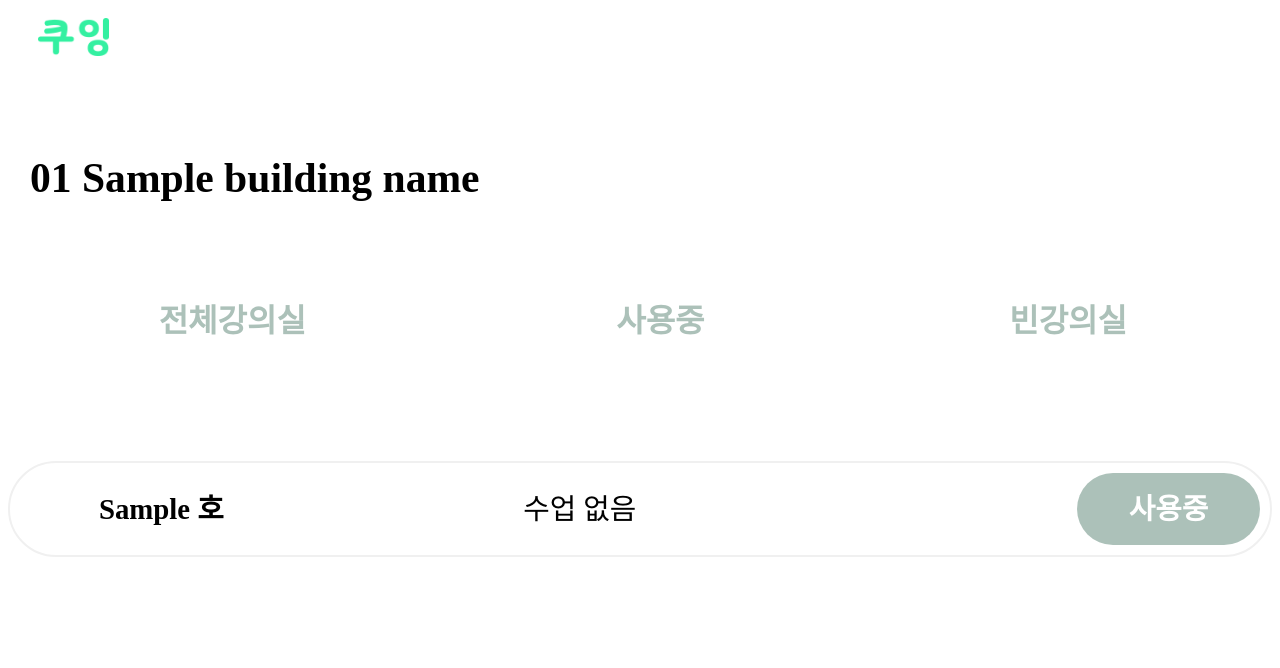
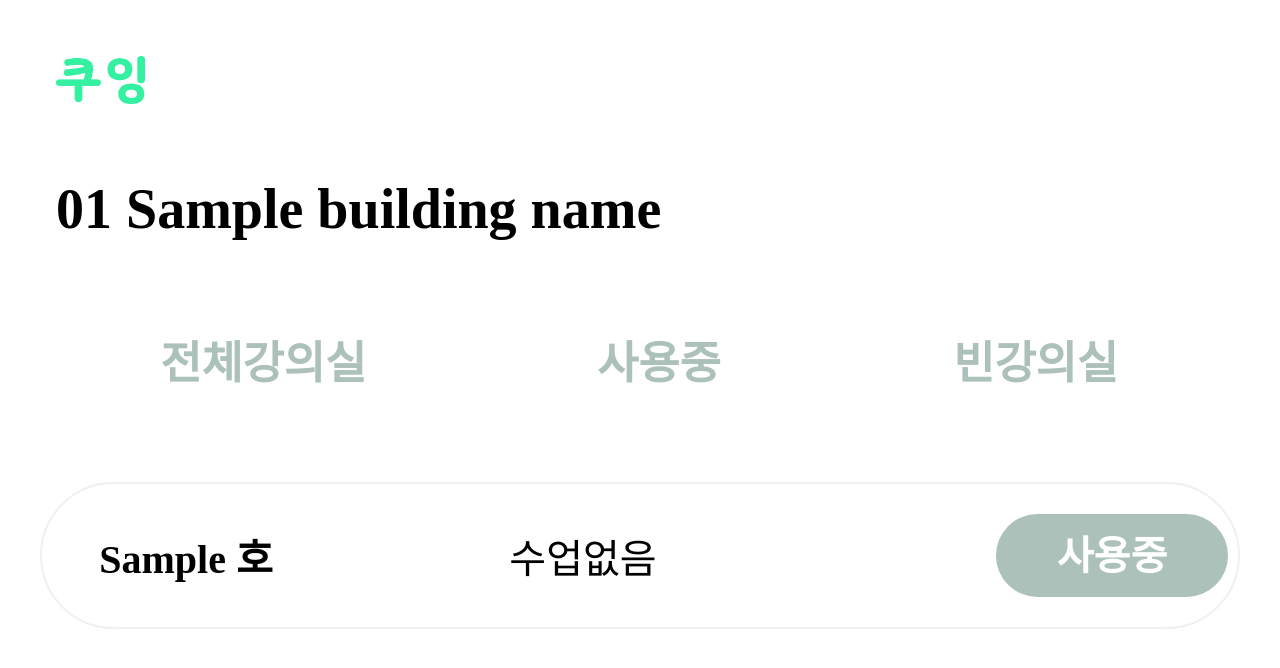
Before and after one commit to JeonK1/KUing, a Django app: template time_table/templates/room_list.html in a window 1280 px wide. Shown: the top 668 px of the page. Run offline with Django 3.2, Linux system fonts and the light colour scheme; tables that the repository leaves empty hold one stand-in row (values such as "Sample post"); the template is opened without the code that fills it: values that come from a table or form of the project are taken from there, most other values are stand-ins (such as "Sample title", 1, 10 or a date in 2020).

Commit message:
index page, room_list page design fix

```diff
--- a/time_table/static/css/index.css
+++ b/time_table/static/css/index.css
@@ -13,9 +13,9 @@ input::placeholder {
     width:100%;
 }
 .ic_kuing{
-    height: 38px;
+    height: 3rem;
     left:0;
-    margin: 10px 0px 0px 30px;
+    margin: 3rem 0px 0px 3rem;
 }
 .ic_mypage{
     position:absolute;
@@ -27,7 +27,7 @@ input::placeholder {
 }
 .building_container{
     position:relative;
-    top:100px;
+    top:5rem;
 }
 .class_grid{
     display: grid;
@@ -38,8 +38,7 @@ input::placeholder {
     width: 80%;
     height: 250px;
     margin: 0 auto;
-    padding: 7em 0px 40px 0px;
-    margin-bottom: 30px;
+    padding: 7em 0px 5em 0px;
     text-align:center;
     background-image: url("http://localhost:8000/static/img/building_circle.png");
     background-size: cover;
@@ -47,14 +46,16 @@ input::placeholder {
     background-position: center;
 }
 .building_num{
-
     color: #34F0A2;
     /* font-size: 35px; */
-    font-size: 3rem;
+    font-size: 6em;
     font-weight: bold;
 }
 .building_name{
-    font-size: 2rem;
+    font-family: NanumGothic;
+    font-weight: normal;
+    color:black;
+    font-size: 2.5em;
 }
 
 /* 스크롤바 제거 */
--- a/time_table/static/css/room_list.css
+++ b/time_table/static/css/room_list.css
@@ -1,6 +1,6 @@
 .container{
     position:static;
-    padding: 40px 20px 0px 20px;
+    padding: 15px 20px 0px 20px;
 }
 .header{
     position:static;
@@ -10,8 +10,8 @@
 .header_title{
     position:absolute;
     left:0;
-    padding-left: 30px;
-    font-size: 2.6em;
+    padding-left: 3.5rem;
+    font-size: 3.5rem;
     font-weight: bold;
 }
 .header_option{
@@ -27,79 +27,75 @@
     padding:5px 15px 5px 15px;
 }
 .menu_bar{
-    margin-top: 3.0em;
+    margin: 0rem 3rem 0rem 3rem;
+    margin-top: 5.0em;
     display: grid;
     grid-template-columns: 1.1fr 1fr 1fr;
 }
 .menu_item{
     float: left;
     font-weight: bold;
-    font-size: 2.0em;
+    font-size: 2.8rem;
     border-radius: 2.0em;
-    height: 3.4em;
-    line-height: 3.4em;
     background: #34F0A2;
     margin-top: 30px;
-    padding:5px 15px 5px 15px;
+    padding:10px 0px 10px 0px;
     text-align: center;
 }
 .menu_item_off{
     float: left;
-    font-size: 2.0em;
+    font-size: 2.8rem;
     border-radius: 2.0em;
-    height: 3.4em;
-    line-height: 3.4em;
     font-weight: bold;
     color: #ACC1B9;
     margin-top: 30px;
-    padding:5px 15px 5px 15px;
+    padding:10px 1rem 10px 1rem;
     text-align: center;
 }
 .contents{
     position:static;
-    margin-top: 5em;
+    margin: 5rem 1rem 0rem 1rem;
+    padding: 0rem 1rem 0rem 1rem;
 }
 .room_container{
     position:static;
     display: grid;
-    height: 4.5em;
-    line-height: 4.5em;
     grid-template-columns: 0.7fr 1.3fr 1fr;
     border: 2px solid #f0f0f0;
-    border-radius: 50px;
+    border-radius: 100px;
     text-align: center;
-    margin-top : 2em;
-    padding: 10px 0px 10px 5px;
+    align-items: center;
+    justify-items: center;
+    margin-top : 1em;
+    padding: 30px 0px 30px 5px;
 }
 .room_item_name{
-    font-size: 1.8em;
+    font-size: 2.5rem;
     font-weight: bold;
 }
 .room_item_time{
-    font-size: 1.8em;
+    font-size: 2.5rem;
 }
 .room_item_status_use{
-    width: fit-content;
+    width: 12rem;
     justify-self: right;
-    padding-left: 1.8em;
-    padding-right: 1.8em;
-    font-size: 1.8em;
+    font-size: 2.5rem;
     font-weight: bold;
     color: #ffffff;
     background: #ACC1B9;
     border-radius: 2.25em;
+    padding: 10px 0.5em 15px 0.5em;
     margin:0px 10px 0px 10px;
 }
 .room_item_status_unuse{
-    width: fit-content;
+    width: 12rem;
     justify-self: right;
-    padding-left: 1.8em;
-    padding-right: 1.8em;
-    font-size: 1.8em;
+    font-size: 2.5rem;
     font-weight: bold;
     color: #ffffff;
     background: #34F0A2;
     border-radius: 2.25em;
+    padding: 10px 0.5em 15px 0.5em;
     margin:0px 10px 0px 10px;
 }
 .room_item_status_no{
--- a/time_table/templates/room_list.html
+++ b/time_table/templates/room_list.html
@@ -50,11 +50,11 @@
                         {% if floor.1 == 0 and floor.2 == 0 %}
                             수업 중
                         {% elif floor.1 > 0 and floor.2 == 0 %}
-                            {{ floor.1 }}시간 뒤 수업
+                            {{ floor.1 }}시간뒤 수업
                         {% elif floor.1 == 0 and floor.2 > 0 %}
                             {{ floor.2 }}분 뒤 수업
                         {% else %}
-                            수업 없음
+                            수업없음
                         {% endif %}
                     </div>
                         {% if floor.1 == 0 and floor.2 == 0 %}
```
